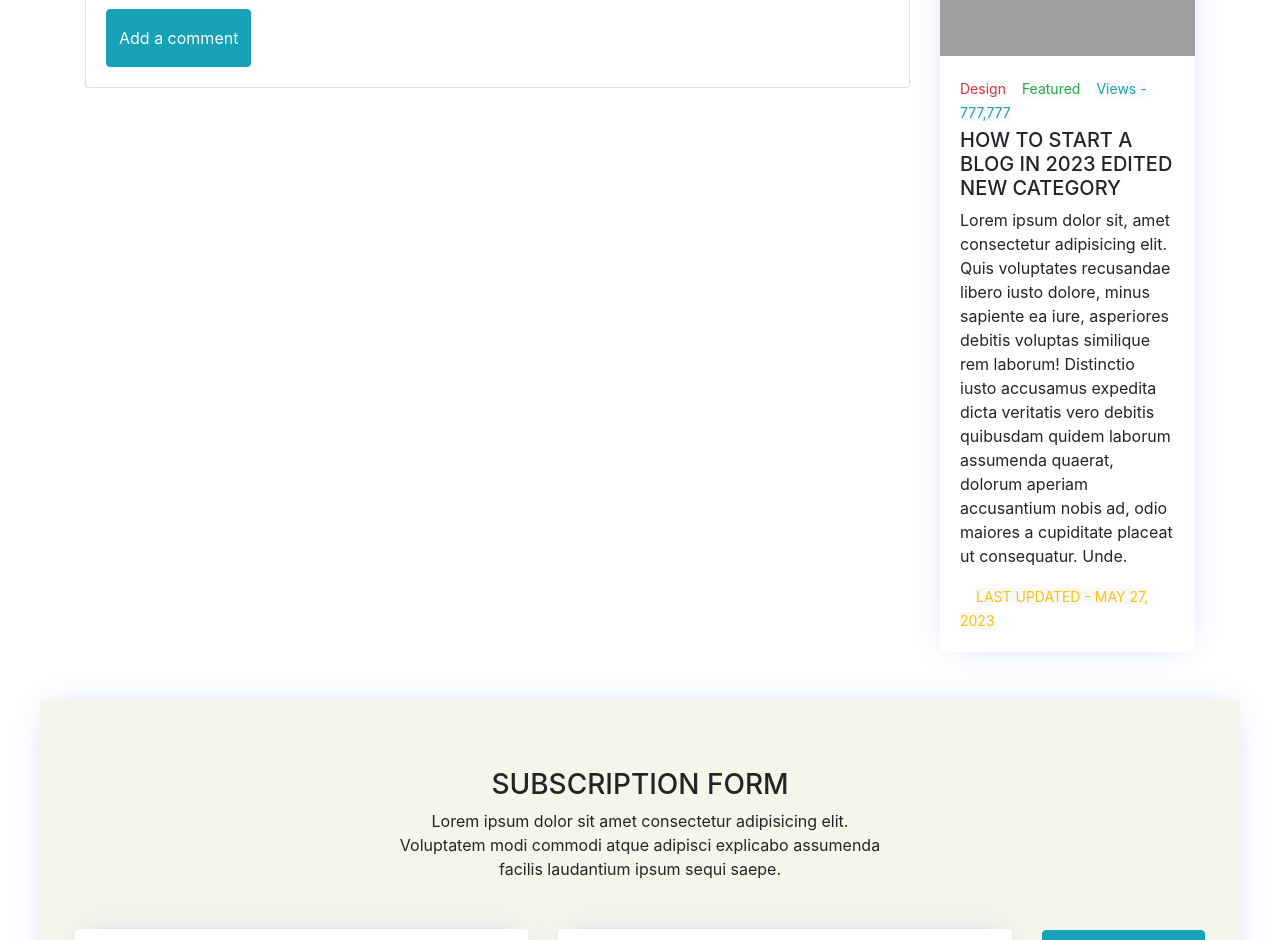
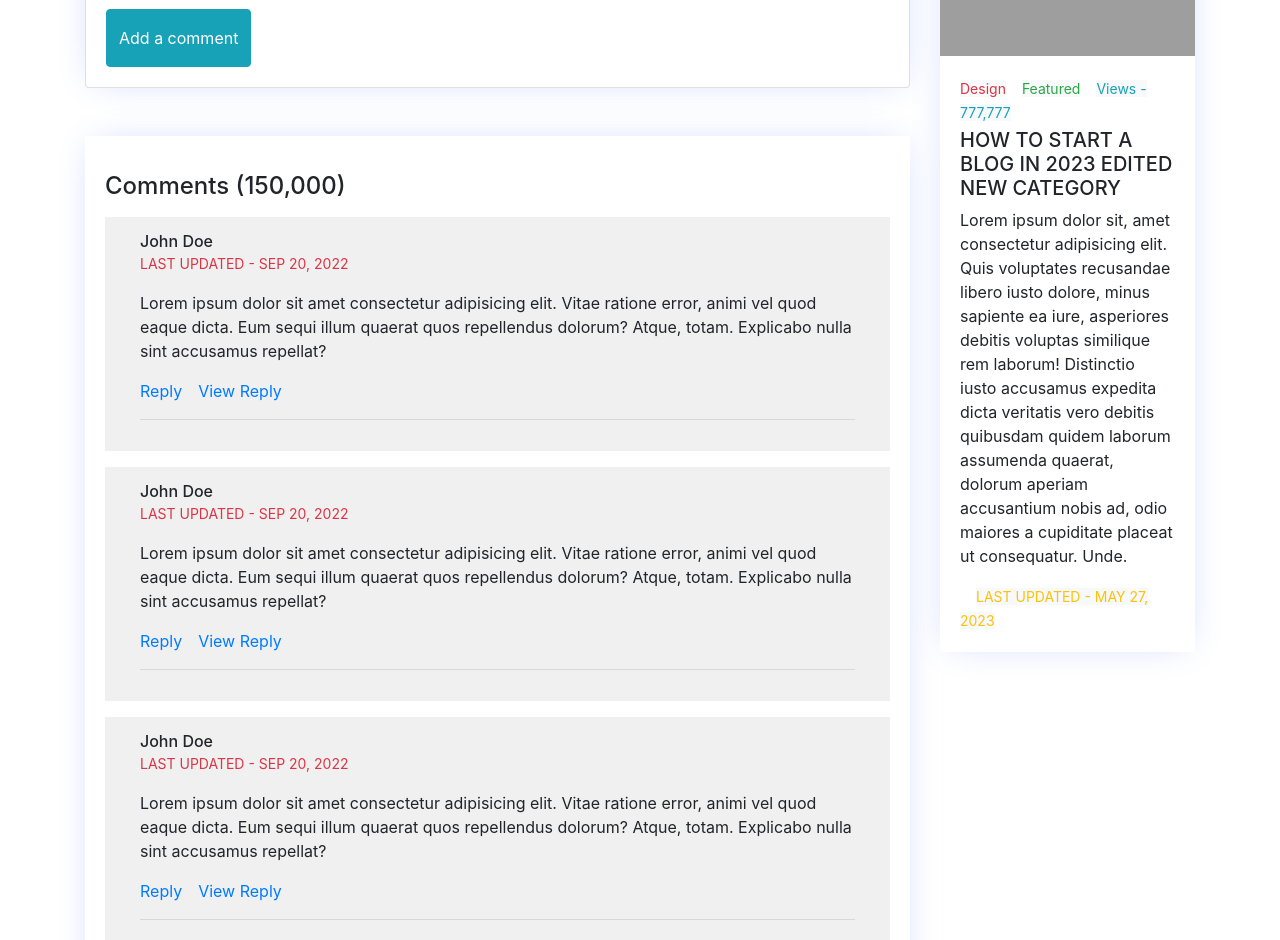
Before and after one commit to thapaRoyal/blogApp-angular, an Angular app: page /post in a window 1280 px wide. Shown: the part 1860-2800 px from the top of the page. Built offline with nearby package versions, Linux system fonts and the light colour scheme; grey boxes are pictures that could not be loaded.

Commit message:
comment area design

```diff
--- a/src/app/comments/comment-form/comment-form.component.html
+++ b/src/app/comments/comment-form/comment-form.component.html
@@ -1,4 +1,4 @@
-<div class="card mt-5">
+<div class="card mt-5 shadow-effect">
     <div class="card-body">
         <h4>Leave a comment</h4>
         <p>You can leave a comment using this comment form</p>
--- a/src/app/comments/comment-list/comment-list.component.html
+++ b/src/app/comments/comment-list/comment-list.component.html
@@ -1 +1,46 @@
-<p>comment-list works!</p>
+<div class="card-md-5 mt-5 pb-5 shadow-effect">
+    <div class="card-body">
+        <h4 class="mt-3 mb-3">Comments (150,000)</h4>
+
+        <div class="comment-box mt-3">
+            <h6 class="mb-0">John Doe</h6>
+            <small class="text-danger">LAST UPDATED - SEP 20, 2022</small>
+
+            <div class="mt-3 mb-3">
+                Lorem ipsum dolor sit amet consectetur adipisicing elit. Vitae ratione error, animi vel quod eaque dicta. Eum sequi illum quaerat quos repellendus dolorum? Atque, totam. Explicabo nulla sint accusamus repellat?
+            </div>
+
+            <a href="#" class="mt-1">Reply</a>
+            <a href="#" class="mt-1 ml-3">View Reply</a>
+
+            <hr>
+        </div>
+
+        <div class="comment-box mt-3">
+            <h6 class="mb-0">John Doe</h6>
+            <small class="text-danger">LAST UPDATED - SEP 20, 2022</small>
+
+            <div class="mt-3 mb-3">
+                Lorem ipsum dolor sit amet consectetur adipisicing elit. Vitae ratione error, animi vel quod eaque dicta. Eum sequi illum quaerat quos repellendus dolorum? Atque, totam. Explicabo nulla sint accusamus repellat?
+            </div>
+
+            <a href="#" class="mt-1">Reply</a>
+            <a href="#" class="mt-1 ml-3">View Reply</a>
+
+            <hr>
+        </div>
+        <div class="comment-box mt-3">
+            <h6 class="mb-0">John Doe</h6>
+            <small class="text-danger">LAST UPDATED - SEP 20, 2022</small>
+
+            <div class="mt-3 mb-3">
+                Lorem ipsum dolor sit amet consectetur adipisicing elit. Vitae ratione error, animi vel quod eaque dicta. Eum sequi illum quaerat quos repellendus dolorum? Atque, totam. Explicabo nulla sint accusamus repellat?
+            </div>
+
+            <a href="#" class="mt-1">Reply</a>
+            <a href="#" class="mt-1 ml-3">View Reply</a>
+
+            <hr>
+        </div>
+    </div>
+</div>
--- a/src/app/comments/comment-list/comment-list.component.scss
+++ b/src/app/comments/comment-list/comment-list.component.scss
@@ -0,0 +1,4 @@
+.comment-box{
+    padding: 15px 35px;
+    background-color: #f0f0f0;
+}
--- a/src/app/pages/single-post/single-post.component.html
+++ b/src/app/pages/single-post/single-post.component.html
@@ -23,6 +23,7 @@
             </div>
 
             <app-comment-form></app-comment-form>
+            <app-comment-list></app-comment-list>
         </div>
         <div class="col-md-3">
             <app-post-card></app-post-card>
--- a/src/styles.scss
+++ b/src/styles.scss
@@ -30,6 +30,10 @@
     background-color: var(--primary-color);
 }
 
+.shadow-effect{
+    box-shadow: 0px 0px 33px -10px rgba(71, 114, 254, 0.3);
+
+}
 
 input[type = text], input[type = email]{
     height: 60px;
```
